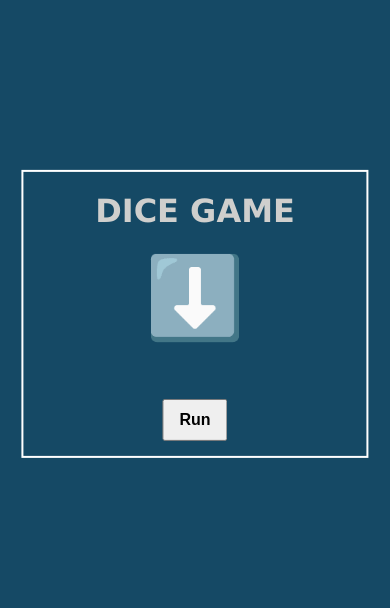
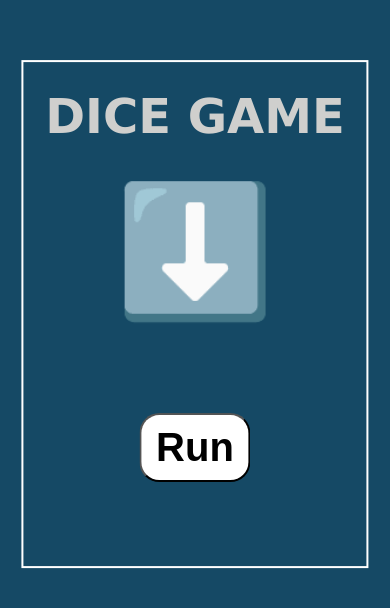
Before and after one commit to aruncode49/JS-Random-Number, a plain HTML site: page index.html in a window 390 px wide. Shown: the part 108-716 px from the top of the page. Drawn offline with Linux system fonts and the light colour scheme.

Commit message:
Update style.css

```diff
--- a/style.css
+++ b/style.css
@@ -40,5 +40,22 @@ body{
 @media screen and (max-width: 400px) {
     .main{
         width: 80%;
+        height: 56%;
+    }
+
+    .heading{
+        font-size: 3rem;
+        margin-top: 10px;
+    }
+
+    .number{
+        font-size: 8rem;
+
+    }
+
+    .button{
+        font-size: 2.5rem;
+        background-color: rgb(255, 255, 255);
+        border-radius: 20px;
     }
 }
```
